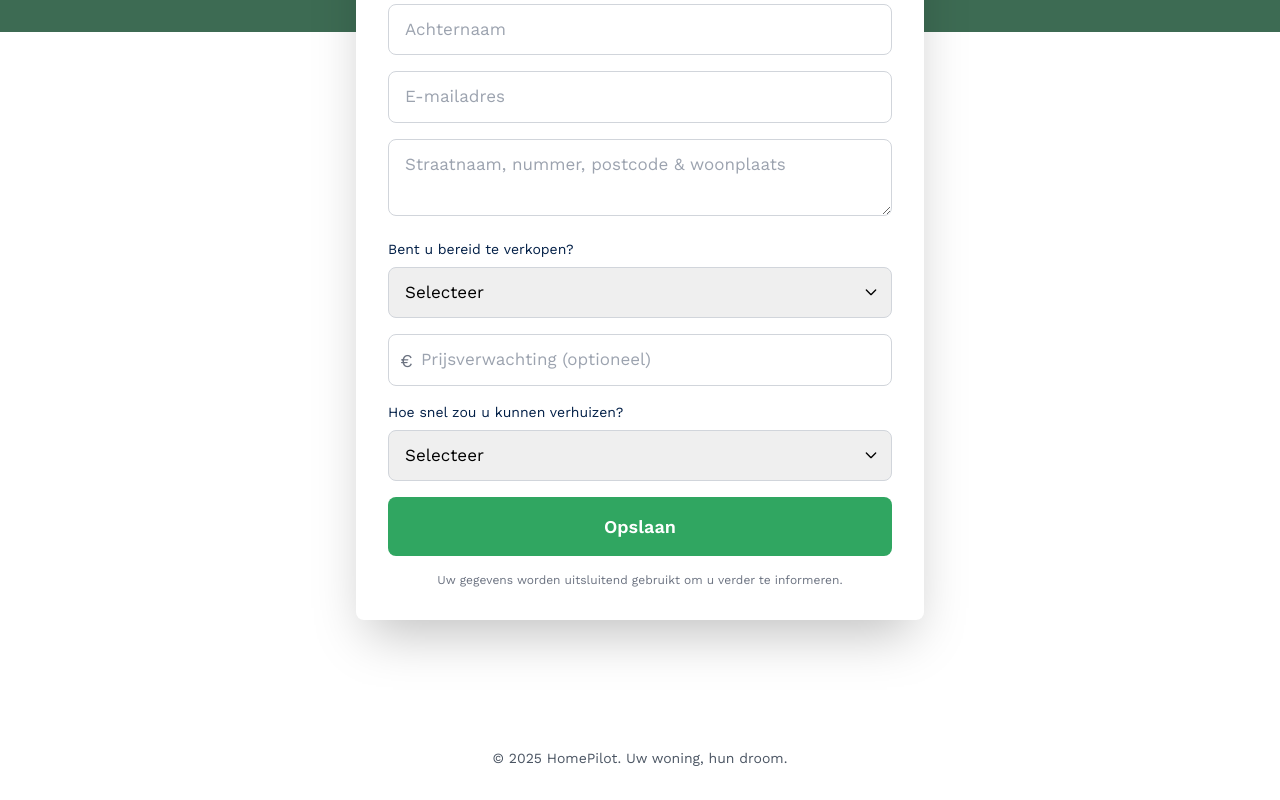
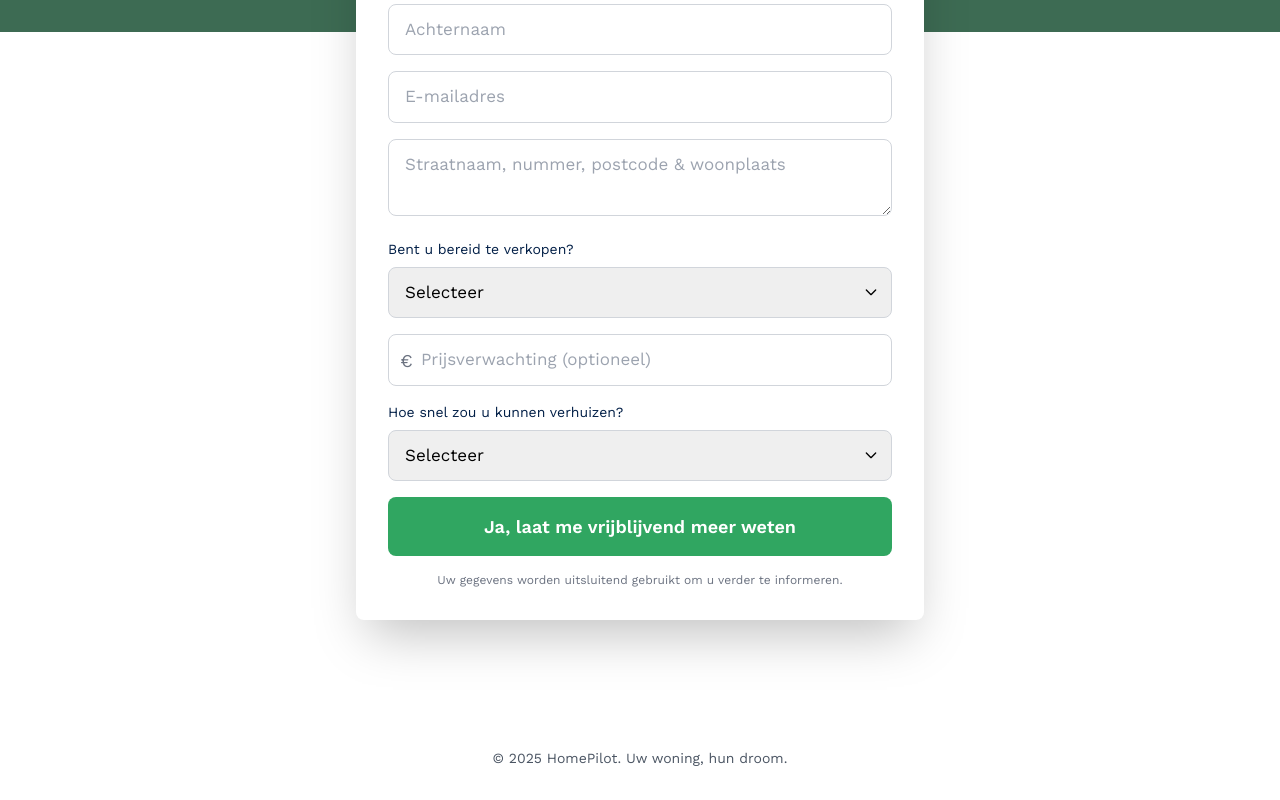
Before and after one commit to dnnsptri/homepilot, a Next.js app: page /lp2 in a window 1280 px wide. Shown: the part 575-1375 px from the top of the page. Built offline with nearby package versions, Linux system fonts and the light colour scheme; no server answers.

Commit message:
Update lp2.jsx

```diff
--- a/pages/lp2.jsx
+++ b/pages/lp2.jsx
@@ -133,7 +133,7 @@ export default function LP2() {
                 </div>
 
                 <button type="submit" disabled={submitting} className="w-full bg-[#30A661] text-white font-semibold py-4 px-6 rounded-lg hover:bg-[#0B2918] focus:ring-4 focus:ring-blue-300 transition-all duration-200 disabled:opacity-50 disabled:cursor-not-allowed transform hover:scale-105 active:scale-95">
-                  {submitting ? 'Versturen...' : submitted ? 'Verstuurd' : 'Opslaan'}
+                  {submitting ? 'Versturen...' : submitted ? 'Verstuurd' : 'Ja, laat me vrijblijvend meer weten'}
                 </button>
                 <p className="text-xs text-gray-500 text-center mt-3">Uw gegevens worden uitsluitend gebruikt om u verder te informeren.</p>
               </form>
```
